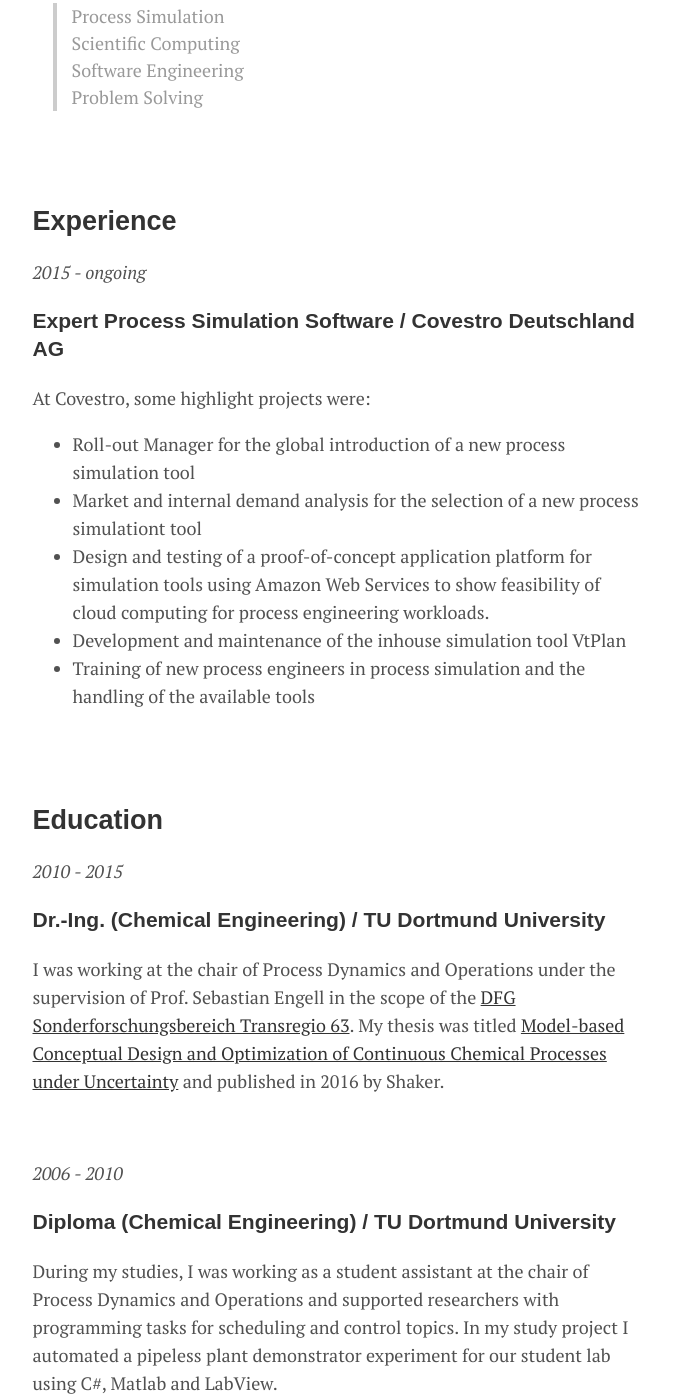
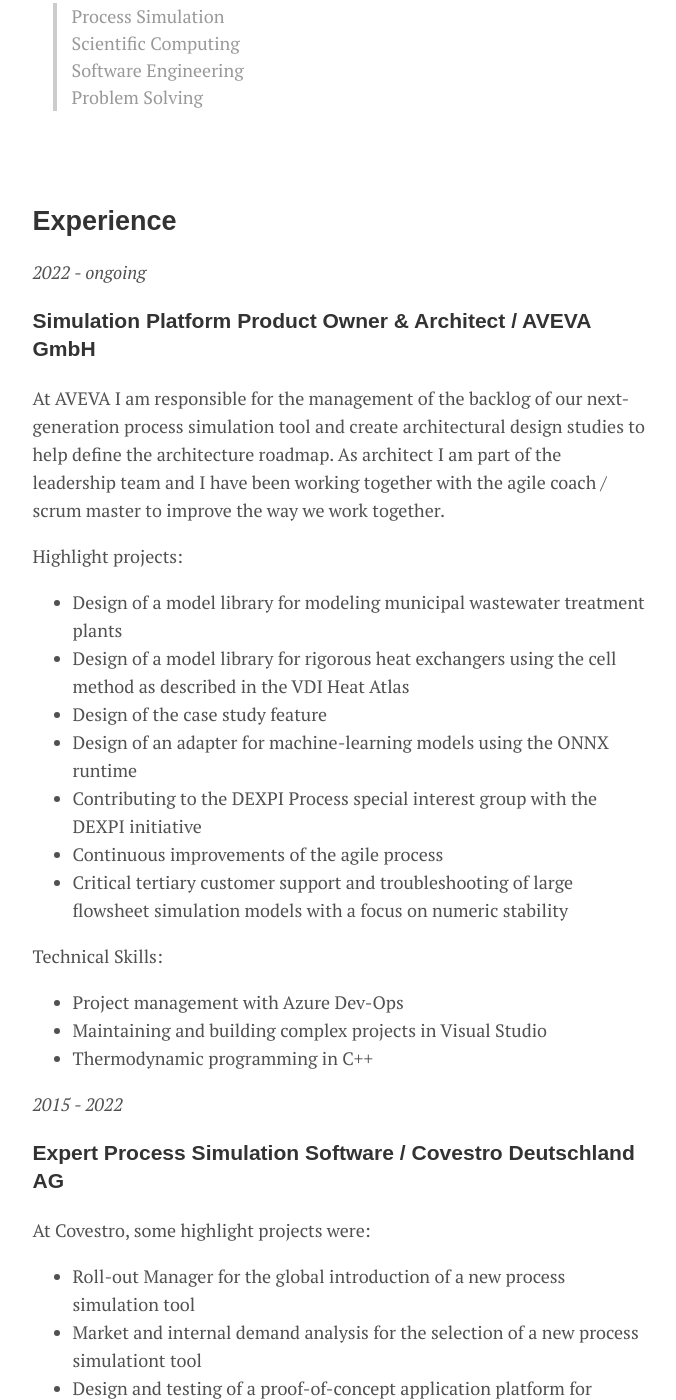
Before and after one commit to Nukleon84/ChemicalCode, a Jekyll site: the page built from menu/contact.md, in a window 1280 px wide and 1400 px high, scrolled down 659 px. Shown: the whole window, without its empty margins (300-976 px from the left). Built offline with Jekyll 4.4.1, drawn with Linux system fonts in a browser that asks for light colours.

Commit message:
Update contact.md
Updated cv with latest position

```diff
--- a/menu/contact.md
+++ b/menu/contact.md
@@ -24,7 +24,30 @@
 
 ## Experience
 
-*2015 - ongoing*
+*2022 - ongoing*
+
+### Simulation Platform Product Owner & Architect / AVEVA GmbH
+
+At AVEVA I am responsible for the management of the backlog of our next-generation process simulation tool and create architectural design studies to help define the architecture roadmap. As architect I am part of the leadership team and I have been working together with the agile coach / scrum master to improve the way we work together.
+
+Highlight projects:
+
+* Design of a model library for modeling municipal wastewater treatment plants
+* Design of a model library for rigorous heat exchangers using the cell method as described in the VDI Heat Atlas
+* Design of the case study feature
+* Design of an adapter for machine-learning models using the ONNX runtime
+* Contributing to the DEXPI Process special interest group with the DEXPI initiative
+* Continuous improvements of the agile process
+* Critical tertiary customer support and troubleshooting of large flowsheet simulation models with a focus on numeric stability
+
+
+Technical Skills:
+
+* Project management with Azure Dev-Ops
+* Maintaining and building complex projects in Visual Studio
+* Thermodynamic programming in C++
+
+*2015 - 2022*
 
 ### Expert Process Simulation Software / Covestro Deutschland AG
 
```
